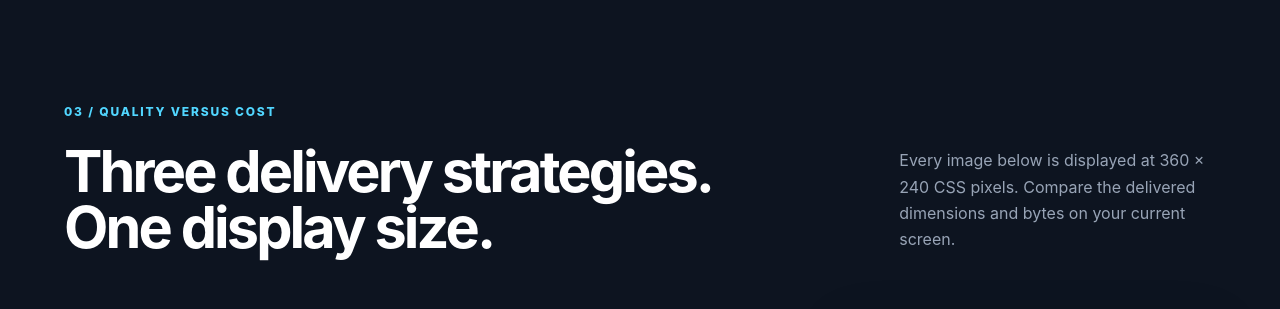
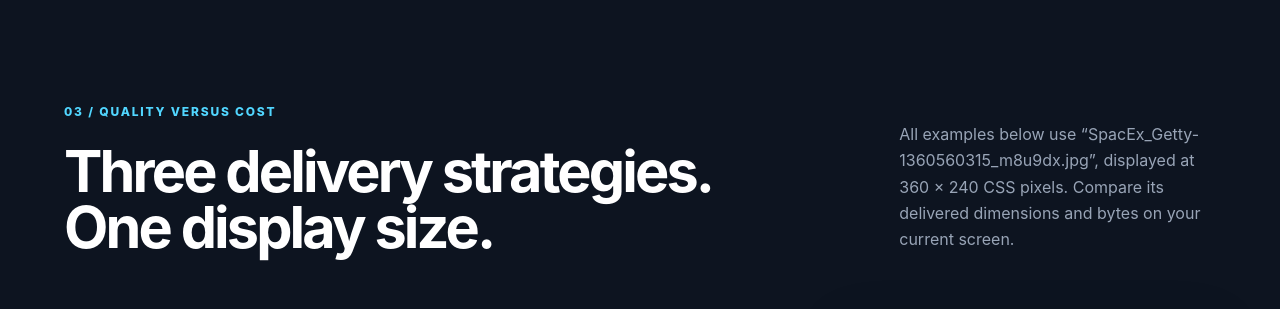
Before and after one commit to mattenbar/cloudinary-dpr-demo, a plain HTML site: page index.html in a window 1280 px wide. Shown: the part 3660-3969 px from the top of the page. Drawn offline with Linux system fonts and the light colour scheme.

Commit message:
Reuse inspected asset across demo and compare original size

```diff
--- a/index.html
+++ b/index.html
@@ -1158,7 +1158,7 @@ footer a { text-decoration-color: #3d4755; text-underline-offset: 4px; }
           <p class="eyebrow">03 / Quality versus cost</p>
           <h2>Three delivery strategies.<br>One display size.</h2>
         </div>
-        <p>Every image below is displayed at 360 × 240 CSS pixels. Compare the delivered dimensions and bytes on your current screen.</p>
+        <p id="demo-source-note">Every image below is displayed at 360 × 240 CSS pixels. Compare the delivered dimensions and bytes on your current screen.</p>
       </div>
 
       <div class="strategy-grid">
@@ -1612,6 +1612,27 @@ const replaceTransformationToken = (segments, matcher, replacement) => segments.
 const buildDeliveryUrl = (parsed, segments) =>
   `${parsed.base}${[...segments, ...parsed.assetSegments].join("/")}${parsed.suffix}`;
 
+const updateDemoAssets = (parsed) => {
+  const logicalTransform = "c_fill,g_auto,w_360,h_240";
+  const sourceUrls = {
+    original: buildDeliveryUrl(parsed, []),
+    baseline: buildDeliveryUrl(parsed, [logicalTransform, "f_auto", "q_auto"]),
+    fixed: buildDeliveryUrl(parsed, [`${logicalTransform},dpr_2.0`, "f_auto", "q_auto"]),
+    auto: buildDeliveryUrl(parsed, [`${logicalTransform},dpr_auto`, "f_auto", "q_auto"])
+  };
+
+  document.querySelector('[data-metric="original"]').src = sourceUrls.original;
+  document.querySelector('[data-metric="baseline"]').src = sourceUrls.baseline;
+  document.querySelector('[data-metric="fixed"]').src = sourceUrls.fixed;
+  document.querySelector('[data-metric="auto"]').src = sourceUrls.auto;
+  document.querySelector('[data-metric="wrong"]').src = sourceUrls.fixed;
+  document.querySelector('[data-metric="correct"]').src = sourceUrls.fixed;
+
+  const assetName = decodeURIComponent(parsed.assetSegments.at(-1) || "selected asset");
+  document.querySelector("#demo-source-note").textContent =
+    `All examples below use “${assetName}”, displayed at 360 × 240 CSS pixels. Compare its delivered dimensions and bytes on your current screen.`;
+};
+
 const getNumericToken = (tokens, key) => {
   const token = [...tokens].reverse().find((candidate) => candidate.startsWith(`${key}_`));
   const value = token?.slice(key.length + 1);
@@ -1865,6 +1886,8 @@ const analyzeAssetUrl = async () => {
   }
 
   const audit = buildAudit(parsed);
+  updateDemoAssets(parsed);
+  measureAll();
   renderTransformationList(parsed.transformationSegments);
   renderIssues(audit.issues);
   setAuditVerdict(audit.issues);
@@ -1961,7 +1984,6 @@ window.addEventListener("resize", () => {
 });
 
 updateDeviceReadout();
-measureAll();
 analyzeAssetUrl();
   </script>
 </body>
```
Also changed, not shown: README.md.
